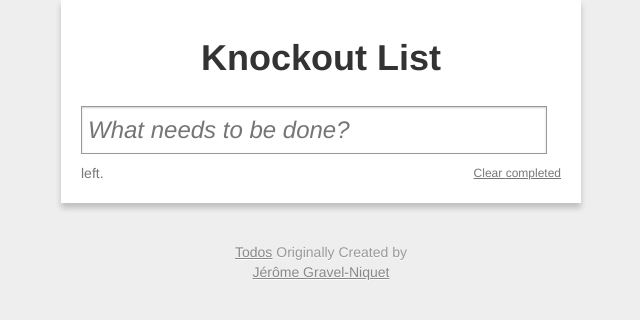
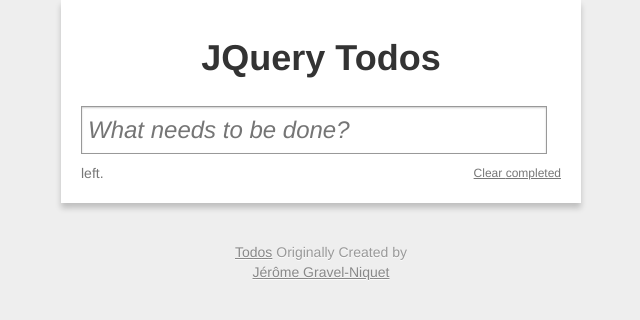
Before and after one commit to statianzo/JQueryList, a plain HTML site: page index.html in a window 1280 px wide. Shown: the whole page, without its empty margins (319-959 px from the left). Drawn offline with Linux system fonts and the light colour scheme.

Commit message:
Rename To JQuery Todos

```diff
--- a/index.html
+++ b/index.html
@@ -1,12 +1,12 @@
 <html>
   <head>
-    <title>Knockout List</title>
+    <title>JQuery Todos</title>
     <link type="text/css" rel="stylesheet" href="todos.css" />
   </head>
   <body>
     <div id="todoapp">
       <div class="title">
-        <h1>Knockout List</h1>
+        <h1>JQuery Todos</h1>
       </div>
       <form id="create-todo">
         <input id="new-todo" placeholder="What needs to be done?" type="text" />
```
